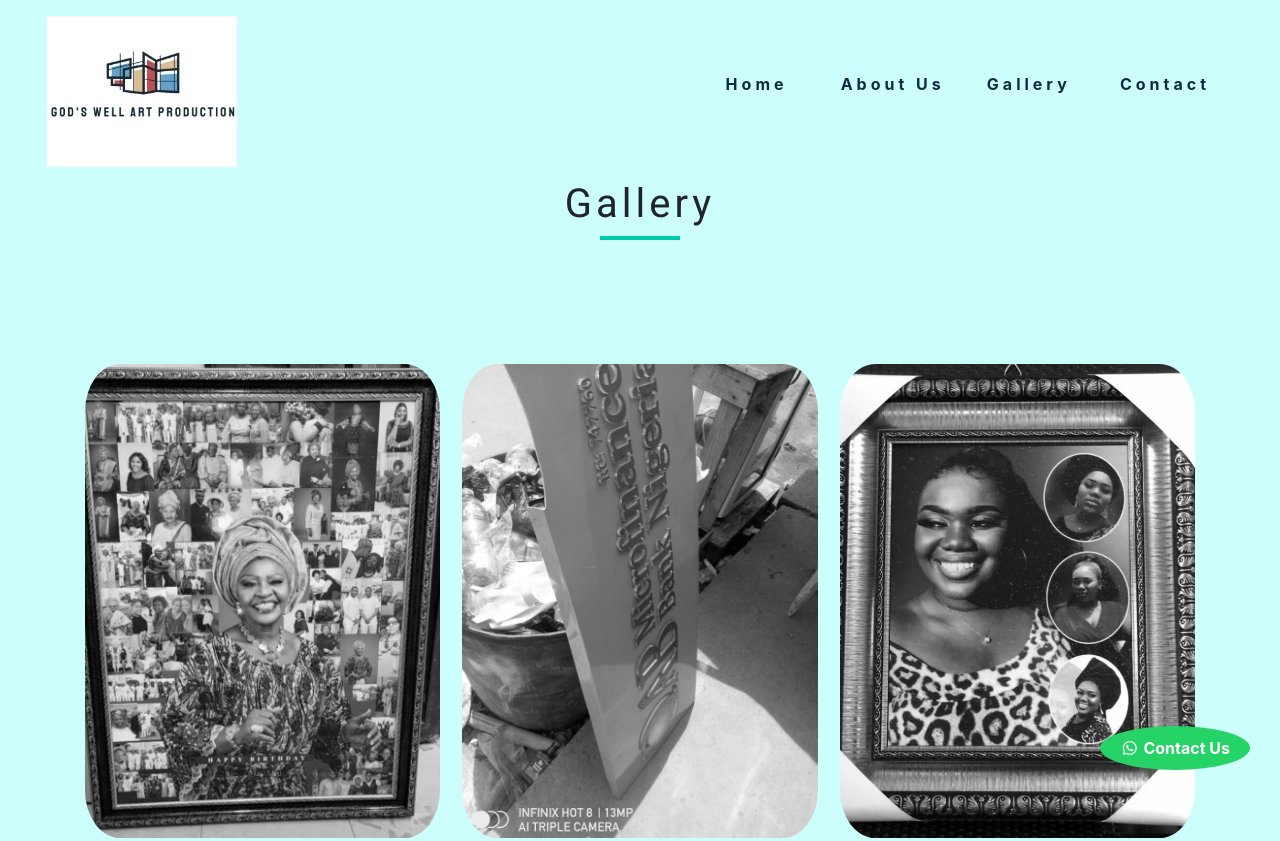
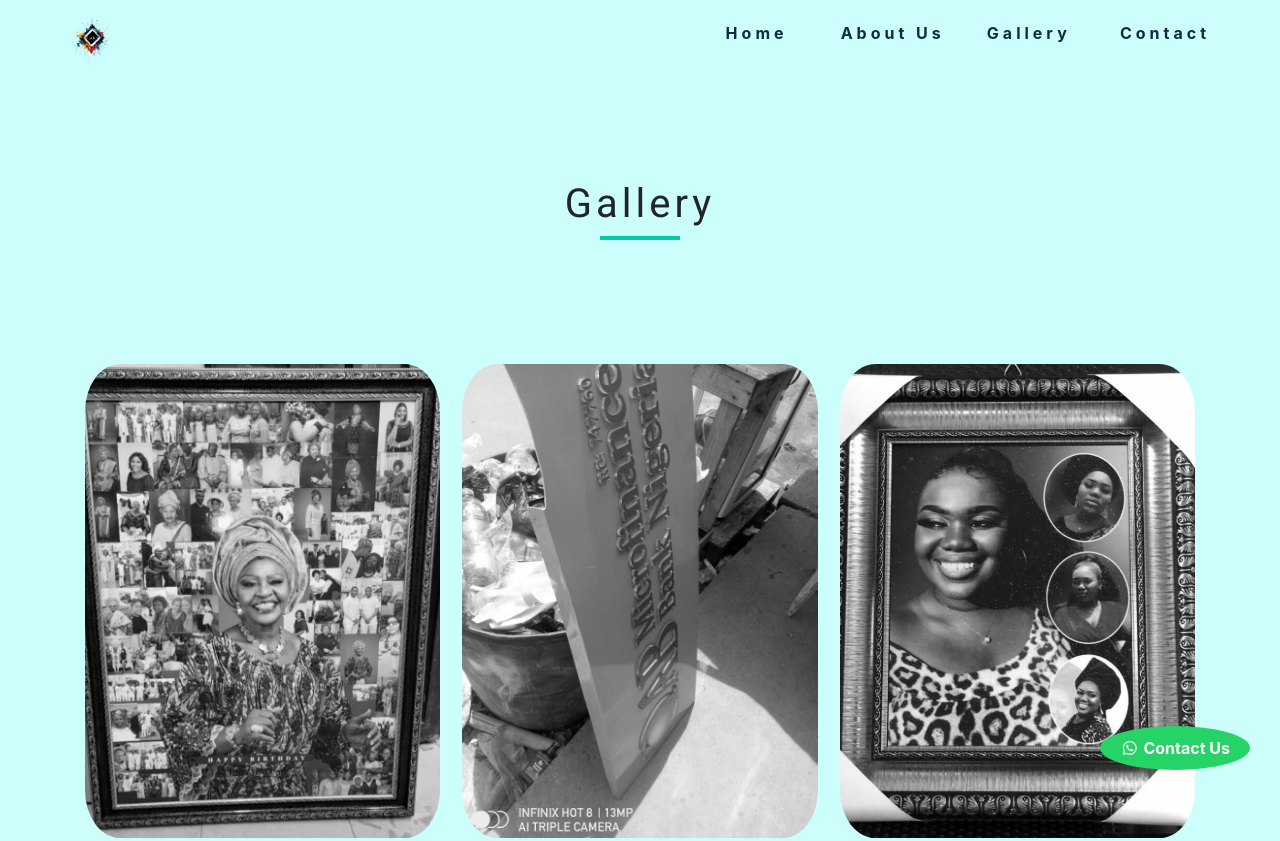
Before and after one commit to Ay00luwwa/Graphic-Design, a plain HTML site: page Bro-Wale-website/work2.html in a window 1280 px wide. Shown: the top 841 px of the page. Drawn offline with nearby package versions, Linux system fonts and the light colour scheme.

Commit message:
Update work2.html

```diff
--- a/Bro-Wale-website/work2.html
+++ b/Bro-Wale-website/work2.html
@@ -18,16 +18,16 @@
     <link rel="stylesheet" href="https://maxcdn.bootstrapcdn.com/bootstrap/4.5.2/css/bootstrap.min.css">
 
     <!---favicon-->
-    <link rel="icon" href="" type="png">
+    <link rel="icon" href="./logo (3).png" type="png">
   </head>
   <body>
     <!-- navbar -->
     <nav class="nav" id="nav">
       <div class="nav-center">
         <!-- nav header -->
-        <div class="nav-header">
+        <div class="nav-header nav-logo">
           <div data-aos="fade-down-right" data-aos-delay="2000">
-          <img src="./{2A06C8CF-E60A-4FFD-A5B0-C653E4004370}.png.jpg" class="nav-logo" alt="nav logo" />
+          <img src="./logo (3).png" alt="nav logo" />
           <button class="nav-btn" id="nav-btn">
             <i class="fas fa-bars"></i>
           </button>
```
